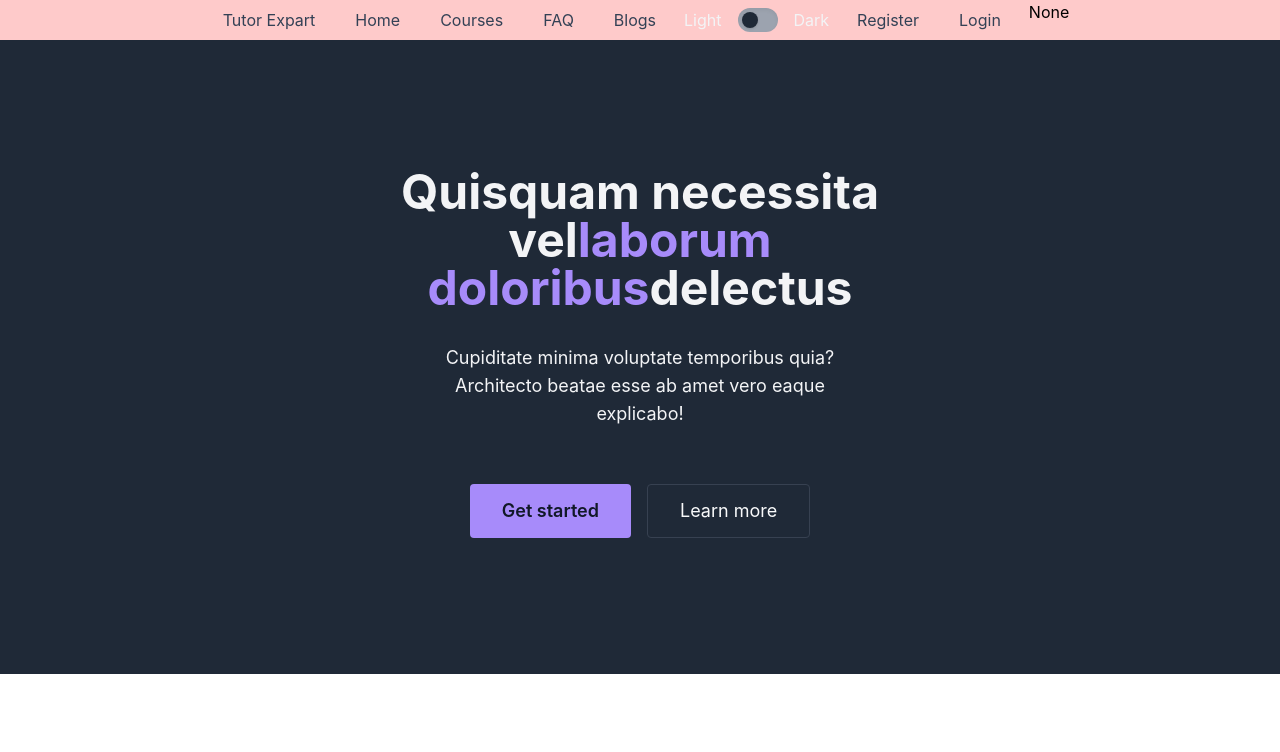
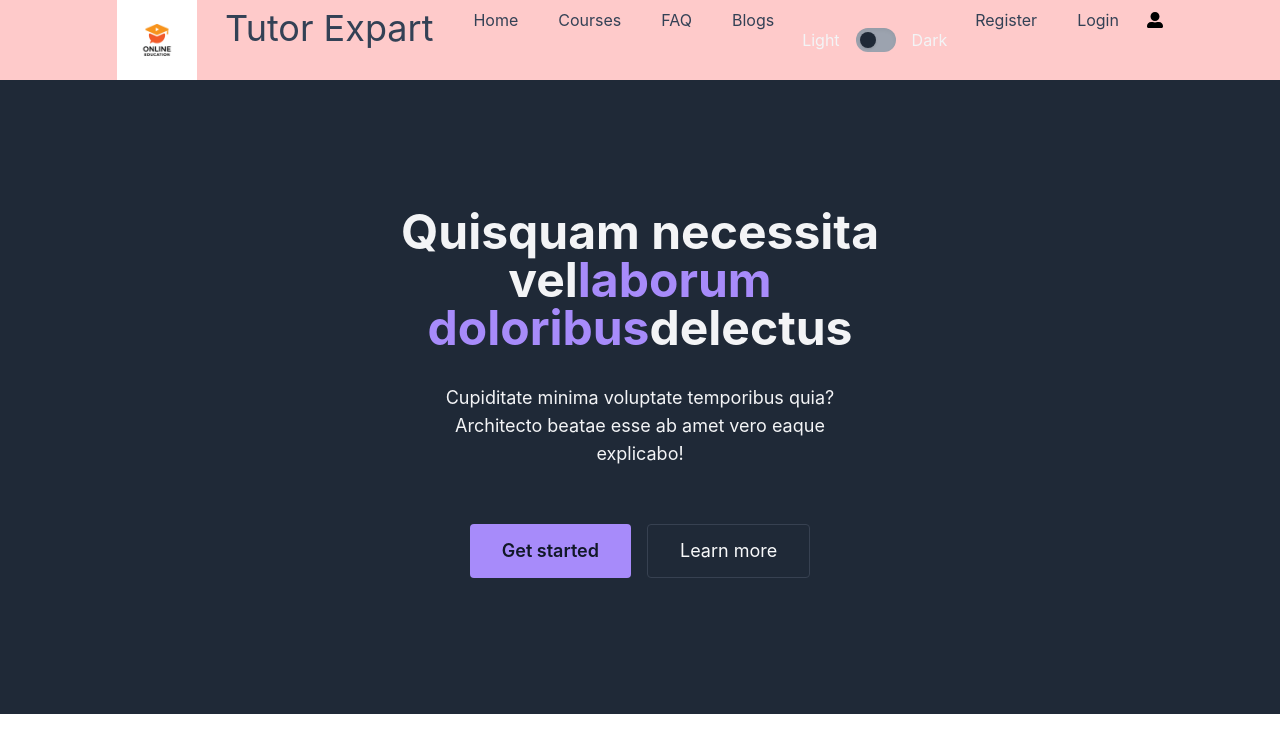
Before and after one commit to muhib95/learning-platform-client, a React (Create React App) app: page / in a window 1280 px wide. Shown: the top 752 px of the page. Built offline with nearby package versions, Linux system fonts and the light colour scheme; no server answers.

Commit message:
responsive

```diff
--- a/package.json
+++ b/package.json
@@ -9,6 +9,7 @@
     "firebase": "^9.12.1",
     "react": "^18.2.0",
     "react-dom": "^18.2.0",
+    "react-icons": "^4.6.0",
     "react-router-dom": "^6.4.2",
     "react-scripts": "5.0.1",
     "web-vitals": "^2.1.4"
--- a/src/components/Header/Header.js
+++ b/src/components/Header/Header.js
@@ -1,6 +1,8 @@
 import React, { useContext } from 'react';
 import { Link } from 'react-router-dom';
 import { UserContext } from '../AuthContext/AuthContext';
+import { FaUserAlt } from 'react-icons/fa';
+import logo from '../../weblogo.jpg'
 const Header = () => {
   const {user,logOut}=useContext(UserContext);
   const handleLogOut=()=>{
@@ -14,8 +16,9 @@ const Header = () => {
   console.log(user);
   return (
     <div className='bg-red-200'>
-      <nav className="flex justify-center space-x-4">
-  <Link to="/" className="font-bo px-3 py-2 text-slate-700 rounded-lg hover:bg-slate-100 hover:text-slate-900">Tutor Expart</Link>
+      <nav className="flex flex-col md:flex md:flex-row justify-center space-x-4">
+        <img className='h-20' src={logo} alt="" />
+  <Link to="/" className="text-4xl font-bo px-3 py-2 text-slate-700 rounded-lg hover:bg-slate-100 hover:text-slate-900">Tutor Expart</Link>
   <Link to="/" className="font-bo px-3 py-2 text-slate-700 rounded-lg hover:bg-slate-100 hover:text-slate-900">Home</Link>
   <Link to="/courses" className="font-bo px-3 py-2 text-slate-700 rounded-lg hover:bg-slate-100 hover:text-slate-900">Courses</Link>
   <Link to="/faq" className="font-bo px-3 py-2 text-slate-700 rounded-lg hover:bg-slate-100 hover:text-slate-900">FAQ</Link>
@@ -44,9 +47,9 @@ const Header = () => {
 
     {
       user?.photoURL?
-      <img className='w-9 rounded-full' src={user?.photoURL} alt="" title={user?.displayName} />
+      <img className='w-16 h-16 rounded-full' src={user?.photoURL} alt="" title={user?.displayName} />
       :
-      <p>None</p>
+      <FaUserAlt className='mt-3'/>
     }
 
 
--- a/src/components/Pages/CatagoryDetails.js
+++ b/src/components/Pages/CatagoryDetails.js
@@ -5,7 +5,7 @@ const CatagoryDetails = () => {
   const {cid,title,details,photo}=useLoaderData();
   console.log(cid);
   return (
-    <div className='mt-4 mx-auto w-5/12'>
+    <div className='mt-4 mx-auto  w-5/12'>
             <div className="flex flex-col max-w-lg p-6 space-y-6 overflow-hidden rounded-lg shadow-md bg-gray-900 text-gray-100">
             <div className="flex space-x-4">
 		<button type="button" className="px-8 py-3 font-semibold rounded bg-gray-100 text-gray-800">PDF download</button>
--- a/src/components/Pages/CheckOut.js
+++ b/src/components/Pages/CheckOut.js
@@ -4,9 +4,10 @@ import { useLoaderData } from 'react-router-dom';
 const CheckOut = () => {
   const {title}=useLoaderData();
   return (
-    <div>
-      CheckOut
-      <h2>{title}</h2>
+    <div className='bg-gray-500 text-white w-2/3 mx-auto mt-3'>
+      <h2 className='text-3xl mb-2'>CheckOut here</h2>
+      <h2 className='text-2xl'>{title}</h2>
+
     </div>
   );
 };
--- a/src/components/Pages/Courses.js
+++ b/src/components/Pages/Courses.js
@@ -11,7 +11,7 @@ const Courses = () => {
     .then(data=>setCatagories(data))
   },[])
   return (
-    <div className="flex flex-row container mx-auto  mt-3">
+    <div className="flex flex-col md:flex md:flex-row container mx-auto mt-3">
     <div className='mr-8'>
      <h1 className='mb-1'>Catagorys: {catagories.length}</h1>
       <div>
```
Also changed, not shown: src/weblogo.jpg (added), 1 other file (tests, documents, lock files or other folders).
